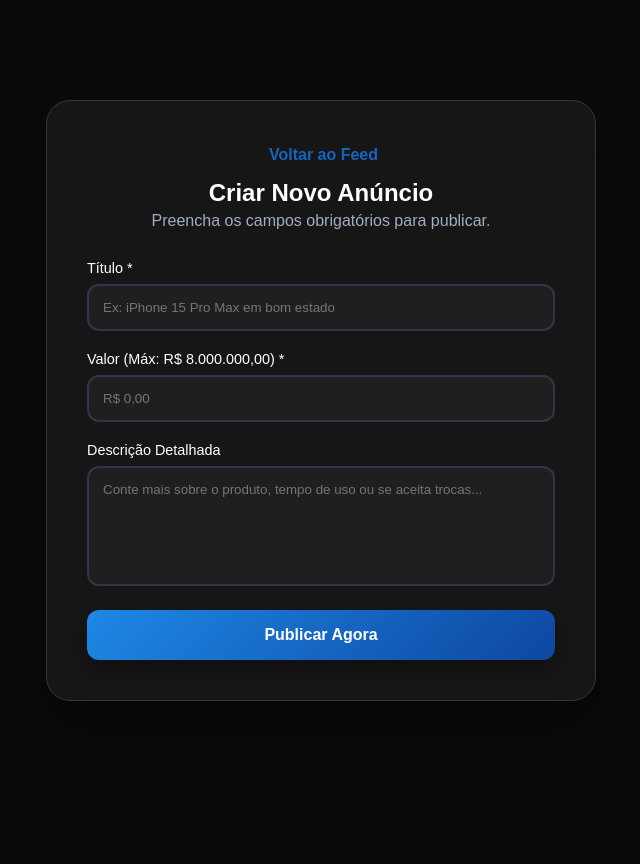
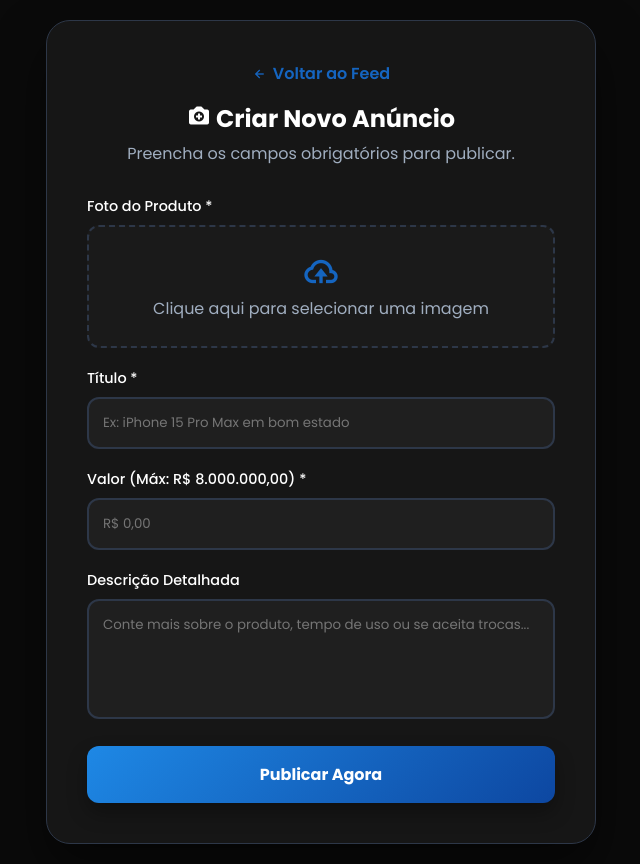
Before and after one commit to lkaua-dev/CatiraX, a Flask app: template CatriaX/templates/anunciar.html in a window 1280 px wide. Shown: the whole page, without its empty margins (319-959 px from the left). Before the commit the page ends 701 px from the top, so only its background shows below. Run offline with Flask 3, Linux system fonts and the light colour scheme; the template is opened without the code that fills it, so the values that code supplies are empty; some libraries are stand-ins or nearby versions.

Commit message:
Implement image upload feature in anunciar.html
Added file upload functionality for product images with preview and removal options.

```diff
--- a/CatriaX/templates/anunciar.html
+++ b/CatriaX/templates/anunciar.html
@@ -4,16 +4,12 @@
     <meta charset="UTF-8">
     <meta name="viewport" content="width=device-width, initial-scale=1.0">
     <title>Anunciar Produto - CatiraX</title>
-    <!-- Ícones e Fontes -->
-    <link href="[https://fonts.googleapis.com/css2?family=Poppins:wght@400;500;600;700&display=swap](https://fonts.googleapis.com/css2?family=Poppins:wght@400;500;600;700&display=swap)" rel="stylesheet">
-    <link href='[https://unpkg.com/boxicons@2.1.4/css/boxicons.min.css](https://unpkg.com/boxicons@2.1.4/css/boxicons.min.css)' rel='stylesheet'>
+    <link href="https://fonts.googleapis.com/css2?family=Poppins:wght@400;500;600;700&display=swap" rel="stylesheet">
+    <link href='https://unpkg.com/boxicons@2.1.4/css/boxicons.min.css' rel='stylesheet'>
     <link rel="stylesheet" href="/CatriaX/static/css/anunciar.css">
 </head>
 <body class="dark-theme">
 
-<!-- ==========================================
-     CONTAINER PRINCIPAL DO ANÚNCIO
-     ========================================== -->
 <div class="container">
     <div class="header">
         <div class="back-link" onclick="window.location.href='index.html'">
@@ -23,23 +19,36 @@
         <p>Preencha os campos obrigatórios para publicar.</p>
     </div>
 
-    <!-- ==========================================
-         FORMULÁRIO DE CRIAÇÃO DE ANÚNCIO
-         ========================================== -->
     <form id="formAnuncio" novalidate>
-        <!-- CAMPO: TÍTULO DO PRODUTO -->
+
+        <div class="input-group">
+            <label>Foto do Produto *</label>
+
+            <div id="dropZone" class="file-upload" onclick="document.getElementById('foto').click()">
+                <i class='bx bx-cloud-upload' style='font-size: 40px; color: var(--primaria);'></i>
+                <p>Clique aqui para selecionar uma imagem</p>
+            </div>
+
+            <input type="file" id="foto" accept="image/*" style="display: none;">
+
+            <div id="previewContainer" style="display: none;">
+                <img id="preview" src="" alt="Preview">
+                <div id="removeImg" class="remove-img" title="Remover imagem">
+                    <i class='bx bx-x'></i>
+                </div>
+            </div>
+        </div>
+
         <div class="input-group">
             <label>Título *</label>
             <input type="text" id="titulo" placeholder="Ex: iPhone 15 Pro Max em bom estado">
         </div>
 
-        <!-- CAMPO: VALOR DO PRODUTO -->
         <div class="input-group">
             <label>Valor (Máx: R$ 8.000.000,00) *</label>
             <input type="text" id="valor" placeholder="R$ 0,00">
         </div>
 
-        <!-- CAMPO: DESCRIÇÃO DETALHADA -->
         <div class="input-group">
             <label>Descrição Detalhada</label>
             <textarea id="descricao" rows="4" placeholder="Conte mais sobre o produto, tempo de uso ou se aceita trocas..."></textarea>
@@ -49,7 +58,6 @@
     </form>
 </div>
 
-<!-- O contentor de balões deve estar aqui -->
 <div id="toastContainer"></div>
 
 <script src="/CatriaX/static/js/anunciar.js"></script>
```
